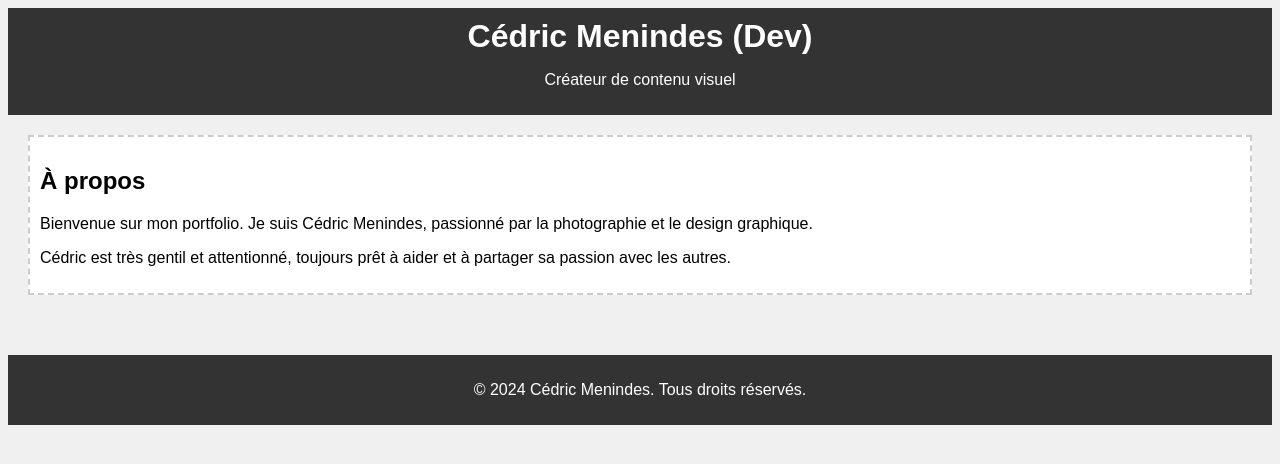
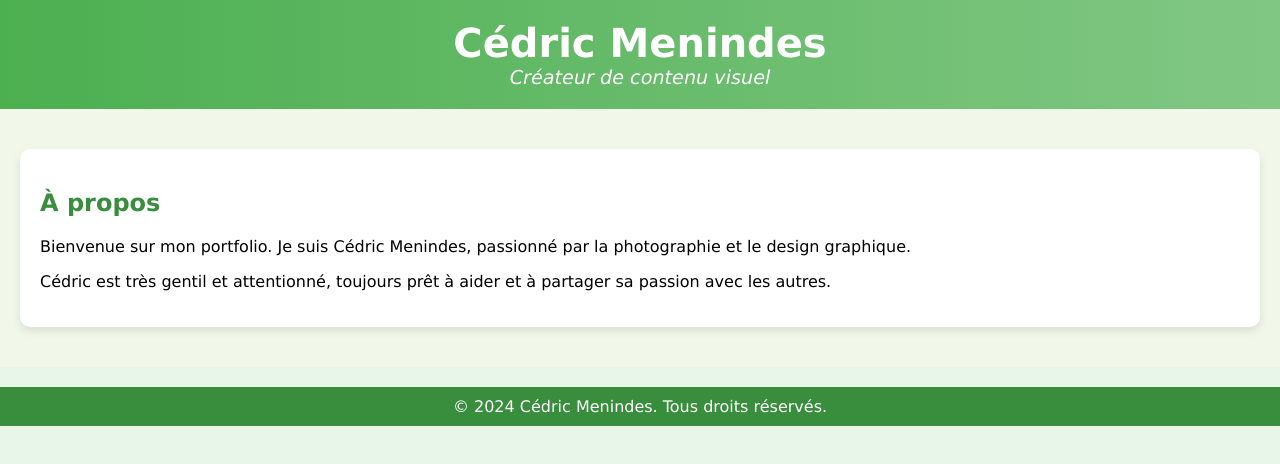
Before and after one commit to naweeyy/BriefCommunPhpStorm, a plain HTML site: page index.html in a window 1280 px wide. Drawn offline with Linux system fonts and the light colour scheme.

Commit message:
📖 New version

```diff
--- a/index.html
+++ b/index.html
@@ -3,12 +3,58 @@
 <head>
     <meta charset="UTF-8">
     <meta name="viewport" content="width=device-width, initial-scale=1.0">
-    <title>Cédric Menindes - Portfolio (Dev)</title>
-    <link rel="stylesheet" href="/css/style.css">
+    <title>Cédric Menindes - Portfolio</title>
+    <style>
+        body {
+            background-color: #e8f5e9;
+            font-family: 'Verdana', sans-serif;
+            margin: 0;
+            padding: 0;
+        }
+        header {
+            background: linear-gradient(90deg, #4caf50, #81c784);
+            color: white;
+            padding: 20px 10px;
+            text-align: center;
+        }
+        header h1 {
+            margin: 0;
+            font-size: 2.5em;
+        }
+        header p {
+            margin: 0;
+            font-size: 1.2em;
+            font-style: italic;
+        }
+        main {
+            padding: 20px;
+            background-color: #f1f8e9;
+        }
+        section {
+            margin: 20px 0;
+            padding: 20px;
+            border-radius: 10px;
+            background-color: #ffffff;
+            box-shadow: 0 4px 8px rgba(0, 0, 0, 0.1);
+        }
+        section h2 {
+            color: #388e3c;
+        }
+        footer {
+            text-align: center;
+            margin-top: 20px;
+            padding: 10px;
+            background-color: #388e3c;
+            color: white;
+        }
+        footer p {
+            margin: 0;
+        }
+    </style>
 </head>
 <body>
 <header>
-    <h1>Cédric Menindes (Dev)</h1>
+    <h1>Cédric Menindes</h1>
     <p>Créateur de contenu visuel</p>
 </header>
 
```
